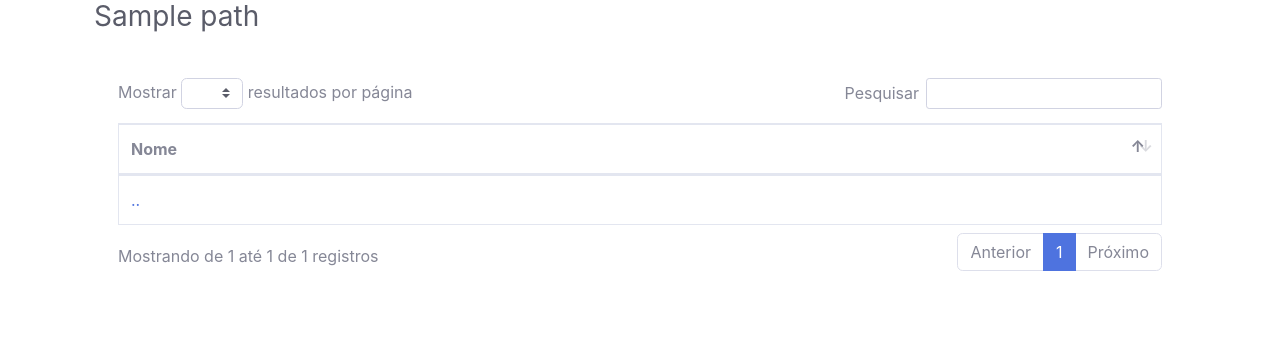
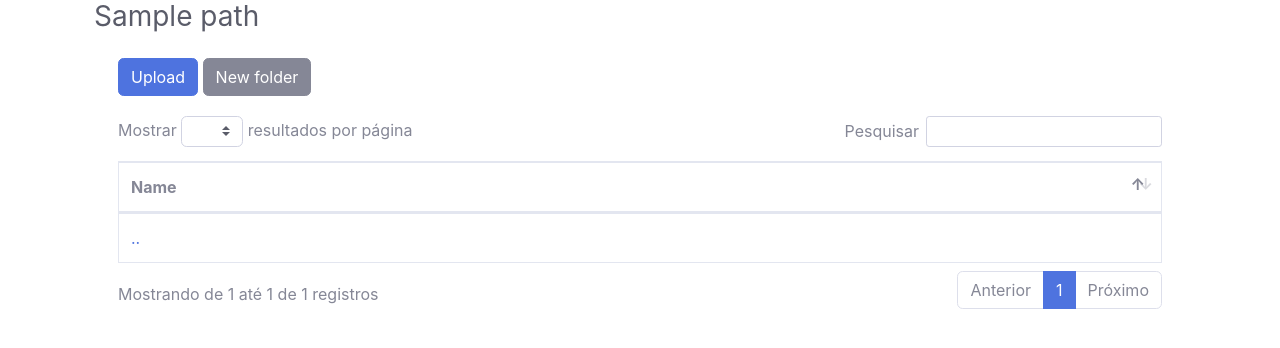
Before and after one commit to thalescr/django-file-manager, a Django app: template templates/pages/dir.html in a window 1280 px wide. Shown: the top 348 px of the page. Run offline with Django 3.2, Linux system fonts and the light colour scheme; the template is opened without the code that fills it: most values are stand-ins (such as "Sample title", 1, 10 or a date in 2020); some libraries are stand-ins or nearby versions.

Commit message:
Added delete and upload buttons

```diff
--- /dev/null
+++ b/core/static/js/upload-frame.js
@@ -0,0 +1,25 @@
+// Get the modal
+var modal = document.getElementById("upload-frame");
+
+// Get the button that opens the modal
+var btn = document.getElementById("upload-btn");
+
+// Get the <span> element that closes the modal
+var span = document.getElementsByClassName("close")[0];
+
+// When the user clicks on the button, open the modal
+btn.onclick = function() {
+  modal.style.display = "block";
+}
+
+// When the user clicks on <span> (x), close the modal
+span.onclick = function() {
+  modal.style.display = "none";
+}
+
+// When the user clicks anywhere outside of the modal, close it
+window.onclick = function(event) {
+  if (event.target == modal) {
+    modal.style.display = "none";
+  }
+}
--- a/templates/pages/dir.html
+++ b/templates/pages/dir.html
@@ -4,19 +4,49 @@
 {% block customStyles %}
     <!-- Custom styles for this page -->
     <link href="{% static 'vendor/datatables/dataTables.bootstrap4.min.css' %}" rel="stylesheet">
+    <link href="{% static 'css/upload-frame.css' %}" rel="stylesheet">
 {% endblock %}
 
 {% block content %}
+
+    <!----------------- Upload frame ------------------>
+    <div id="upload-frame" class="modal">
+        <!-- Modal content -->
+        <div class="modal-content">
+            <span class="close">&times;</span>
+            <form method="POST" enctype="multipart/form-data">
+                {% csrf_token %}
+                <div class="form-group row">
+                    <div class="col-sm-6 mb-3 mb-sm-0">
+                        <input type="file" class="btn" id="upload" name="document" placeholder="Upload">
+                    </div>
+                </div>
+                <div class="form-group row">
+                    <div class="col-sm-6 mb-3 mb-sm-0">
+                        <button type="submit" class="btn btn-primary ml-3" id="upload">Send</button>
+                    </div>
+                </div>
+            </form>
+        </div>
+    </div>
+    <!----------------- ./Upload frame ----------------->
+
     <div class="d-sm-flex align-items-center justify-content-between mb-4">
         <h1 class="h3 mb-0 text-gray-800">{{ path }}</h1>
     </div>
     {% if dir %}
+        <div class="container">
+            <button class="btn btn-primary p-8" id="upload-btn">Upload</button>
+            <button class="btn btn-secondary p-8" id="new-folder-btn">New folder</button>
+        </div>
         <div class="card-body container-fluid">
             <div class="table-responsive">
                 <table class="table table-bordered" id="dataTable" width="100%" cellspacing="0">
                     <thead>
                         <tr>
-                            <th>Nome</th>
+                            <th>
+                                Name
+                            </th>
                         </tr>
                     </thead>
                     <tbody>
@@ -26,11 +56,25 @@
                         {% for file in dir %}
                             {% if file.is_dir %}
                                 <tr>
-                                    <td><a class="" href="?dir={{ path }}/{{ file.name }}">{{ file.name }}</a></td>
+                                    <td class="text-dark" style="display: flex; justify-content: space-between;">
+                                        <div>
+                                            <a class="" href="?dir={{ path }}/{{ file.name }}">{{ file.name }}</a>
+                                        </div>
+                                        <div>
+                                            <a class="text-danger" href="">Delete</a>
+                                        </div>
+                                    </td>
                                 </tr>
                             {% elif file.is_file %}
                                 <tr>
-                                    <td><a href="{% url 'download' %}?path=media/{{ path }}/{{ file.name }}">{{ file.name }}</a></td>
+                                    <td class="text-dark" style="display: flex; justify-content: space-between;">
+                                        <div>
+                                            <a href="{% url 'download' %}?path=media/{{ path }}/{{ file.name }}">{{ file.name }}</a>
+                                        </div>
+                                        <div>
+                                            <a class="text-danger" href="">Delete</a>
+                                        </div>
+                                    </td>
                                 </tr>
                             {% endif %}
                         {% endfor %}
@@ -51,4 +95,5 @@
     <script src="{% static 'vendor/datatables/dataTables.bootstrap4.min.js' %}"></script>
     <!-- Page level custom scripts -->
     <script src="{% static 'js/datatables-render.js' %}"></script>
+    <script src="{% static 'js/upload-frame.js' %}"></script>
 {% endblock %}
```
Also changed, not shown: core/static/css/upload-frame.css (added, +37 -0 lines), core/views.py (+14 -2 lines).
